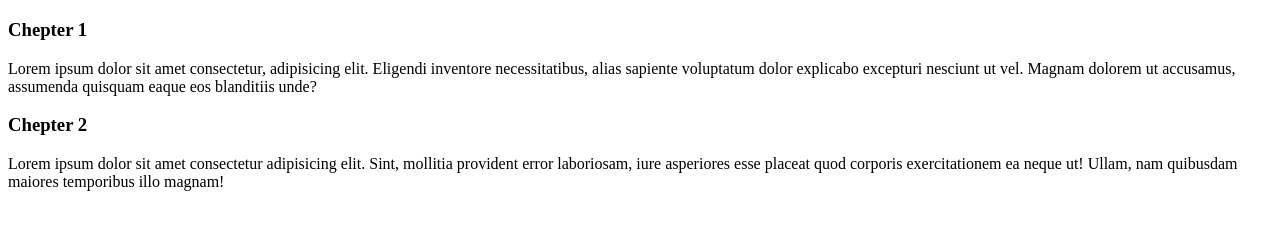
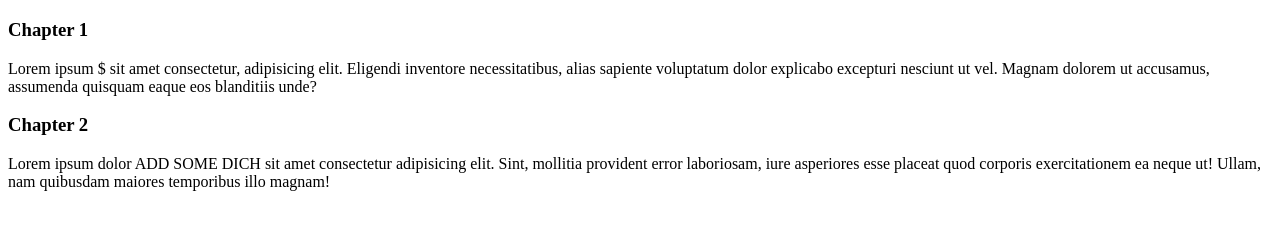
Before and after one commit to UladTeachMeSkills/fe-46-medvedeva, a plain HTML site: page lesson-4/index.html in a window 1280 px wide. Shown: the part 61-290 px from the top of the page. Drawn offline with Linux system fonts and the light colour scheme.

Commit message:
add some changes

```diff
--- a/lesson-4/index.html
+++ b/lesson-4/index.html
@@ -8,9 +8,9 @@
 </head>
 <body>
     <h1>Header of diploma</h1>
-    <h3>Chepter 1</h3>
-    <p>Lorem ipsum dolor sit amet consectetur, adipisicing elit. Eligendi inventore necessitatibus, alias sapiente voluptatum dolor explicabo excepturi nesciunt ut vel. Magnam dolorem ut accusamus, assumenda quisquam eaque eos blanditiis unde?</p>
-    <h3>Chepter 2</h3>
-    <p>Lorem ipsum dolor sit amet consectetur adipisicing elit. Sint, mollitia provident error laboriosam, iure asperiores esse placeat quod corporis exercitationem ea neque ut! Ullam, nam quibusdam maiores temporibus illo magnam!</p>
+    <h3>Chapter 1</h3>
+    <p>Lorem ipsum $ sit amet consectetur, adipisicing elit. Eligendi inventore necessitatibus, alias sapiente voluptatum dolor explicabo excepturi nesciunt ut vel. Magnam dolorem ut accusamus, assumenda quisquam eaque eos blanditiis unde?</p>
+    <h3>Chapter 2</h3>
+    <p>Lorem ipsum dolor  ADD SOME DICH sit amet consectetur adipisicing elit. Sint, mollitia provident error laboriosam, iure asperiores esse placeat quod corporis exercitationem ea neque ut! Ullam, nam quibusdam maiores temporibus illo magnam!</p>
 </body>
 </html>
```
